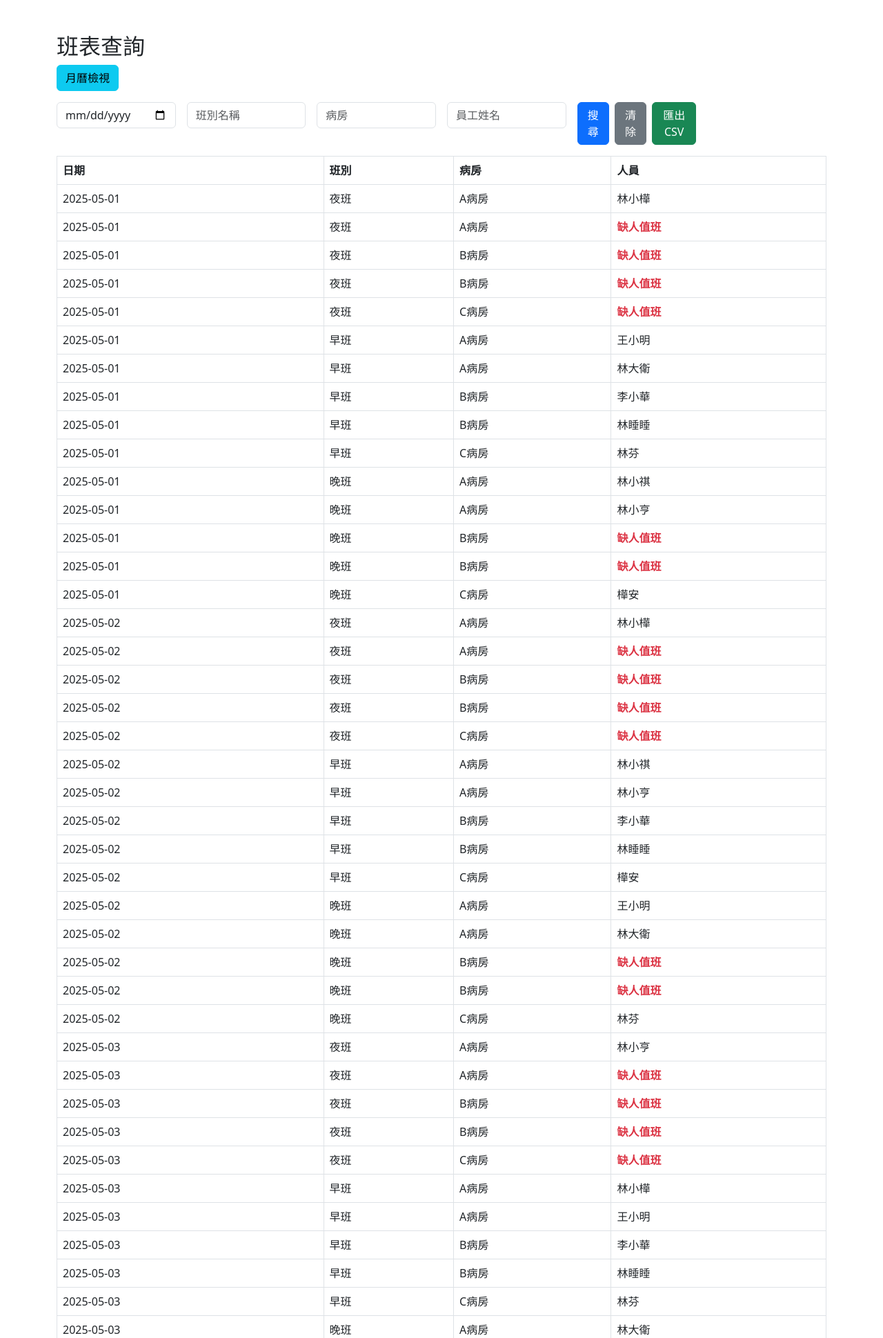
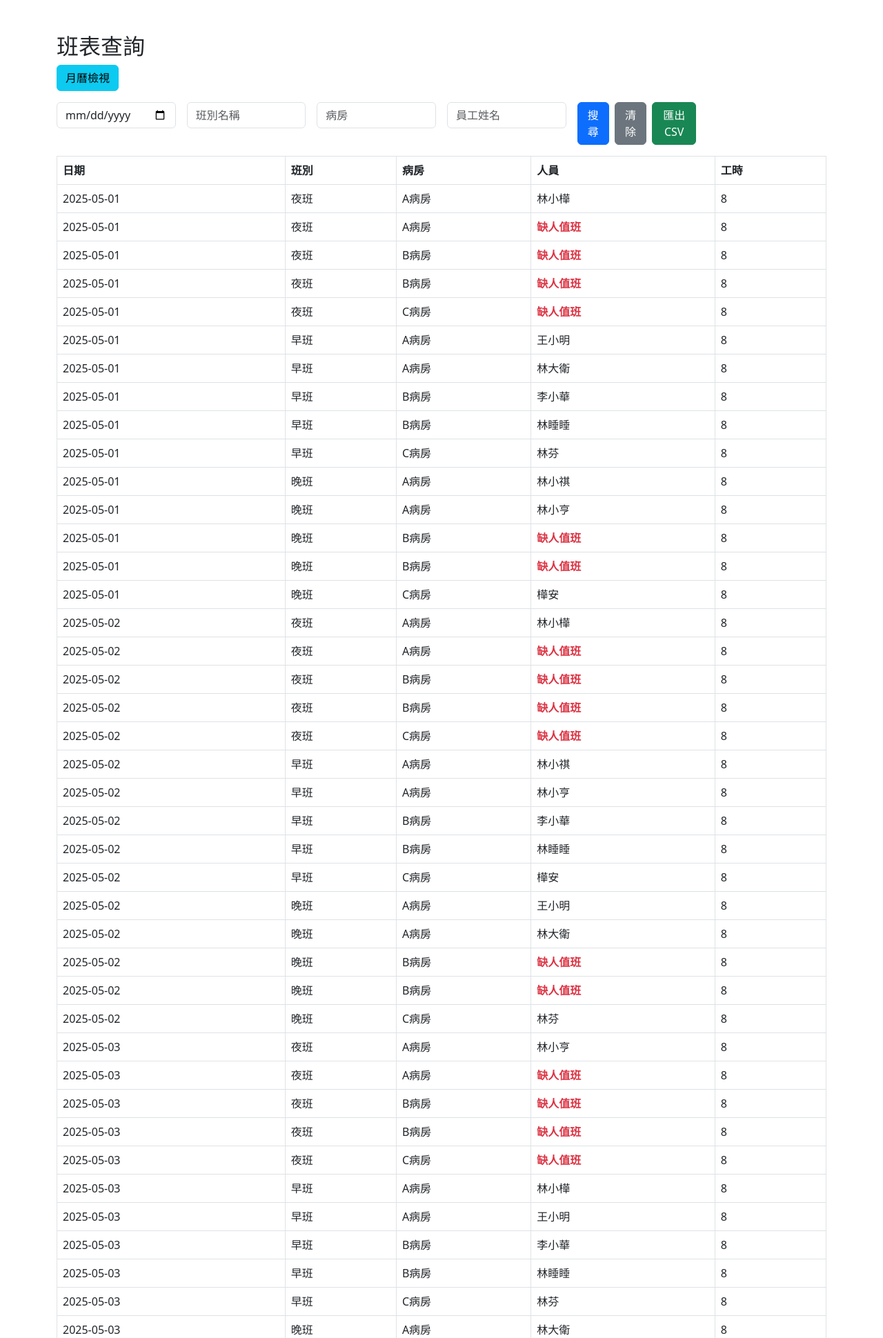
Before and after one commit to s0974092/NurseScheduler2, a Flask app: page /view_schedule in a window 1280 px wide. Shown: the top 1940 px of the page at 69% size. Run offline with Flask 3, Linux system fonts and the light colour scheme; data comes from the database, SQL or seed files in the repository.

Commit message:
自動排班報表新增工時欄位，所有班次固定顯示8小時（含缺人值班）

```diff
--- a/app.py
+++ b/app.py
@@ -200,8 +200,9 @@ def download_shift_template():
     si = StringIO()
     writer = csv.writer(si)
     writer.writerow(['shift_id', 'name', 'time', 'required_count', 'ward'])
-    writer.writerow(['S1', '早班', '08:00-16:00', '3', 'A病房'])
-    writer.writerow(['S2', '晚班', '16:00-00:00', '2', 'B病房'])
+    writer.writerow(['S1', '早班', '07:00-15:00', '3', 'A病房'])
+    writer.writerow(['S2', '小夜班', '15:00-23:00', '2', 'B病房'])
+    writer.writerow(['S3', '大夜班', '23:00-07:00', '1', 'C病房'])
     output = si.getvalue().encode('utf-8-sig')
     return send_file(
         BytesIO(output),
@@ -281,7 +282,7 @@ def auto_schedule():
         for shift in shifts:
             required = int(shift['required_count'])
             ward = shift['ward']
-            is_night = '夜' in shift['name']
+            is_night = '大夜' in shift['name']
             available_staff = [s for s in staff_list if s['ward'] == ward]
             candidates = []
             for s in available_staff:
@@ -300,7 +301,7 @@ def auto_schedule():
                 # 每月班數上限
                 if st['count'] >= max_per_month:
                     continue
-                # 夜班限制
+                # 大夜班限制
                 if is_night:
                     if st['night_count'] >= max_night_per_month:
                         continue
@@ -363,7 +364,7 @@ def auto_schedule():
                 st['last_date'] = date
                 st['last_worked'] = True
                 st['today'] = date
-                # 夜班統計
+                # 大夜班統計
                 if is_night:
                     st['night_count'] += 1
                     if st['last_night_worked'] and st['last_night_date']:
--- a/templates/pivot_schedule.html
+++ b/templates/pivot_schedule.html
@@ -25,7 +25,7 @@
             <h3 class="main-title mb-2"><i class="bi bi-bar-chart-line me-2"></i>班表樞紐分析</h3>
             <div class="desc mb-3">
                 可自由拖曳欄位進行多維度分析，例如：<br>
-                <span class="text-success">「每人每月班數」、「各病房各班別人力分布」、「夜班分布」等</span>。<br>
+                <span class="text-success">「每人每月班數」、「各病房各班別人力分布」、「夜班分布」、「工時統計」等</span>。<br>
                 下方可將分析結果匯出為 CSV 檔。
             </div>
             <div class="mb-3">
--- a/templates/view_schedule.html
+++ b/templates/view_schedule.html
@@ -57,6 +57,7 @@
                 <th>班別</th>
                 <th>病房</th>
                 <th>人員</th>
+                <th>工時</th>
             </tr>
         </thead>
         <tbody>
@@ -66,6 +67,7 @@
                 <td>{{ row.shift_name }}</td>
                 <td>{{ row.ward }}</td>
                 <td>{% if row.staff_name == '缺人值班' %}<span style="color:#dc3545;font-weight:bold;">缺人值班</span>{% else %}{{ row.staff_name }}{% endif %}</td>
+                <td>8</td>
             </tr>
         {% endfor %}
         </tbody>
```
